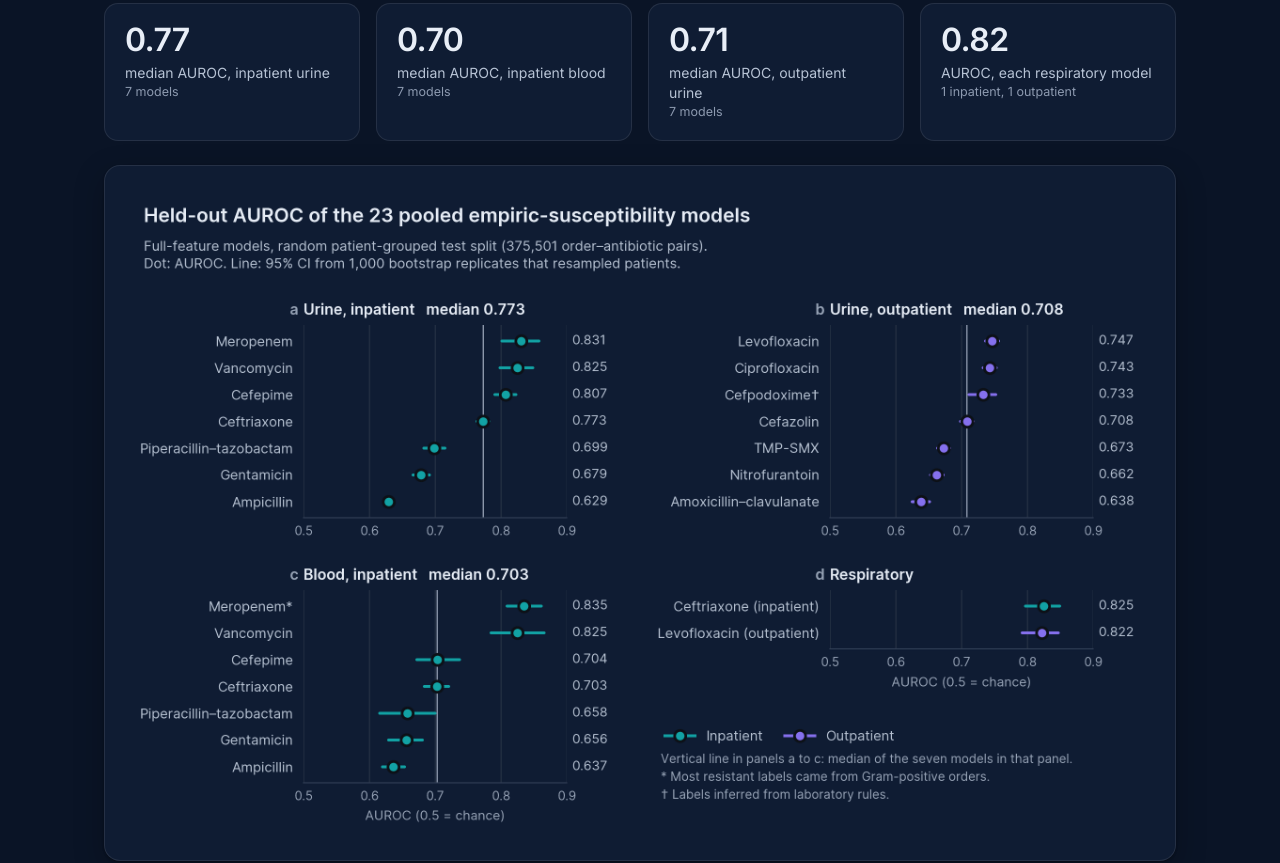
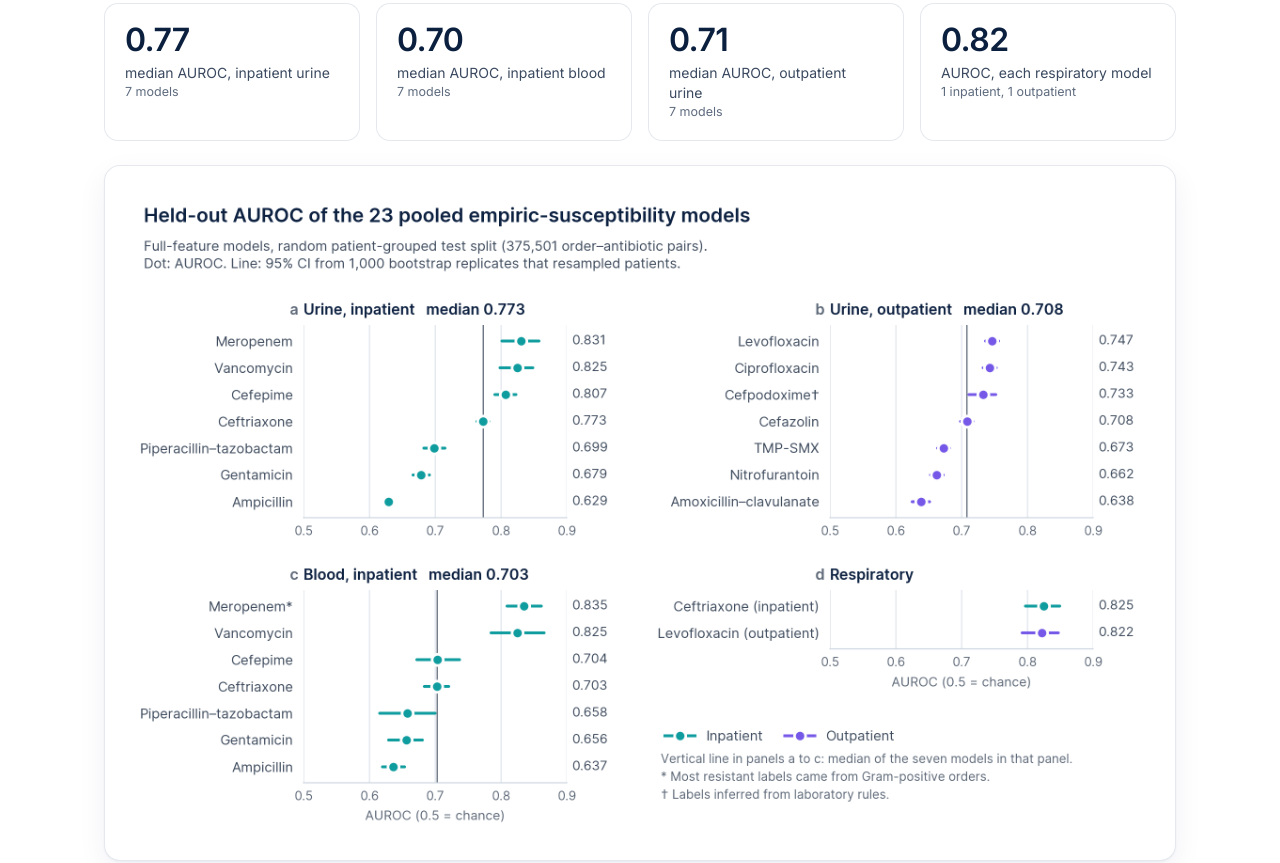
Before and after one commit to HealthRex/ARMD-Predict, a plain HTML site: page docs/index.html in a window 1280 px wide. Shown: the part 4897-5760 px from the top of the page. Drawn offline with Linux system fonts and the dark colour scheme.

Commit message:
Website: white background, light theme only

```diff
--- a/docs/index.html
+++ b/docs/index.html
@@ -5,9 +5,8 @@
 <meta name="viewport" content="width=device-width, initial-scale=1">
 <title>ARMD-Predict</title>
 <meta name="description" content="ARMD-Predict estimates, at culture ordering, the probability that an organism recovered from the culture will be susceptible to each candidate antibiotic: a patient-specific antibiogram trained on four U.S. health systems. Research prototype, not for clinical decision-making.">
-<meta name="color-scheme" content="light dark">
-<meta name="theme-color" content="#F8FAFC" media="(prefers-color-scheme: light)">
-<meta name="theme-color" content="#0A1426" media="(prefers-color-scheme: dark)">
+<meta name="color-scheme" content="light">
+<meta name="theme-color" content="#FFFFFF">
 <link rel="canonical" href="https://healthrex.github.io/ARMD-Predict/">
 <link rel="icon" href="assets/favicon.svg" type="image/svg+xml">
 <link rel="icon" href="assets/favicon-32.png" sizes="32x32" type="image/png">
@@ -30,7 +29,7 @@
 
 <style>
 :root {
-  --paper: #F8FAFC;
+  --paper: #FFFFFF;
   --paper-raised: #FFFFFF;
   --paper-sunken: #EEF2F7;
   --paper-tint: #EEF8FC;
@@ -63,46 +62,6 @@
   --gutter: 24px;
   color-scheme: light;
 }
-@media (prefers-color-scheme: dark) {
-  :root:not([data-theme="light"]) {
-    --paper: #0A1426;
-    --paper-raised: #0F1C33;
-    --paper-sunken: #142441;
-    --paper-tint: #0E2240;
-    --ink: #E8EEF7;
-    --ink-soft: #B6C2D4;
-    --ink-faint: #8D9AB0;
-    --rule: rgba(255, 255, 255, 0.09);
-    --rule-strong: rgba(255, 255, 255, 0.17);
-    --teal-strong: #3FD0D2;
-    --teal-wash: rgba(40, 199, 201, 0.14);
-    --purple-strong: #A291F6;
-    --purple-wash: rgba(116, 87, 232, 0.18);
-    --mark-model: #13A4A6;
-    --mark-rule: #6F7D93;
-    --btn-bg: #28C7C9;
-    --btn-ink: #082A5E;
-    --btn-bg-hover: #5ED8DA;
-    --caution-bg: #261E10;
-    --caution-rule: #C9952F;
-    --code-bg: #0C182D;
-    --shadow: 0 1px 2px rgba(0, 0, 0, 0.3), 0 10px 30px rgba(0, 0, 0, 0.25);
-    color-scheme: dark;
-  }
-}
-:root[data-theme="dark"] {
-  --paper: #0A1426; --paper-raised: #0F1C33; --paper-sunken: #142441; --paper-tint: #0E2240;
-  --ink: #E8EEF7; --ink-soft: #B6C2D4; --ink-faint: #8D9AB0;
-  --rule: rgba(255, 255, 255, 0.09); --rule-strong: rgba(255, 255, 255, 0.17);
-  --teal-strong: #3FD0D2; --teal-wash: rgba(40, 199, 201, 0.14);
-  --purple-strong: #A291F6; --purple-wash: rgba(116, 87, 232, 0.18);
-  --mark-model: #13A4A6; --mark-rule: #6F7D93;
-  --btn-bg: #28C7C9; --btn-ink: #082A5E; --btn-bg-hover: #5ED8DA;
-  --caution-bg: #261E10; --caution-rule: #C9952F; --code-bg: #0C182D;
-  --shadow: 0 1px 2px rgba(0, 0, 0, 0.3), 0 10px 30px rgba(0, 0, 0, 0.25);
-  color-scheme: dark;
-}
-
 *, *::before, *::after { box-sizing: border-box; }
 html { -webkit-text-size-adjust: 100%; scroll-behavior: smooth; }
 @media (prefers-reduced-motion: reduce) { html { scroll-behavior: auto; } }
@@ -740,9 +699,7 @@
 
     <figure class="fig fig-plain">
       <picture>
-        <source media="(max-width: 640px) and (prefers-color-scheme: dark)" srcset="assets/main_results_tall_dark.png" width="880" height="2520">
         <source media="(max-width: 640px)" srcset="assets/main_results_tall.png" width="880" height="2520">
-        <source media="(prefers-color-scheme: dark)" srcset="assets/main_results_dark.png" width="2200" height="1400">
         <img src="assets/main_results.png" width="2200" height="1400" alt="Held-out AUROC with 95% confidence intervals for the 23 pooled empiric-susceptibility models in four panels. Urine inpatient, median 0.773: meropenem 0.831, vancomycin 0.825, cefepime 0.807, ceftriaxone 0.773, piperacillin–tazobactam 0.699, gentamicin 0.679, ampicillin 0.629. Urine outpatient, median 0.708: levofloxacin 0.747, ciprofloxacin 0.743, cefpodoxime 0.733, cefazolin 0.708, TMP-SMX 0.673, nitrofurantoin 0.662, amoxicillin–clavulanate 0.638. Blood inpatient, median 0.703: meropenem 0.835, vancomycin 0.825, cefepime 0.704, ceftriaxone 0.703, piperacillin–tazobactam 0.658, gentamicin 0.656, ampicillin 0.637. Respiratory: ceftriaxone inpatient 0.825, levofloxacin outpatient 0.822.">
       </picture>
     </figure>
```
